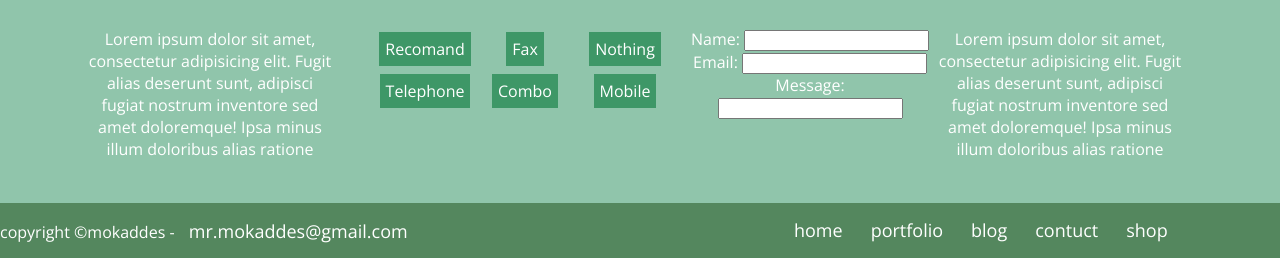
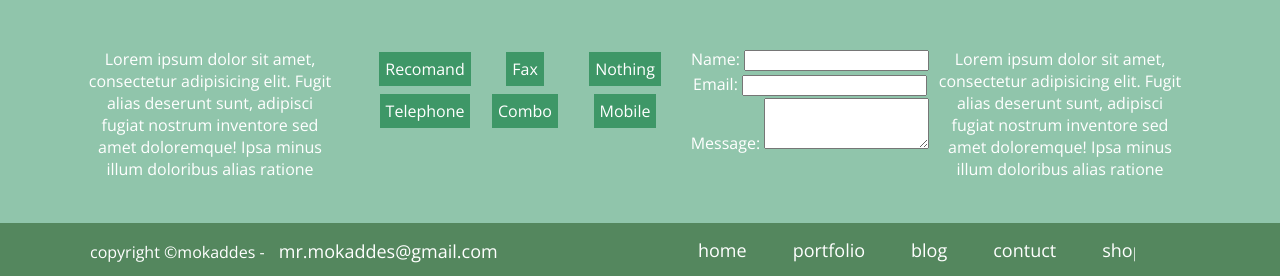
Before and after one commit to mokaddes/frebdm, a plain HTML site: page index.html in a window 1280 px wide. Shown: the part 3564-3840 px from the top of the page. Drawn offline with nearby package versions, Linux system fonts and the light colour scheme.

Commit message:
new change

```diff
--- a/css/style.css
+++ b/css/style.css
@@ -89,6 +89,9 @@ body{
 #notre .img hr{
     margin: 0;margin-top:10px;
 }
+#notre .img img:hover{
+    border: 1px solid blue;
+}
 #notre .img .socail{
     width: 150px;margin: 0;padding: 0; padding-bottom: 5px;padding-top: 5px;font-size: 22px;background-color: red;color: #fff;float: left;
 }
@@ -156,7 +159,7 @@ body{
     background-color: #fff;color:#765CA5;
 }
 #features h1{
-    text-transform: uppercase;margin: 0px;padding: 30px 0px;padding-top: 45px;
+    text-transform: uppercase;margin: 0px;padding: 30px 0px;padding-top: 65px;
 }
 #prtfolio .menubar{
      padding: 0; margin:0;height: 50px;width: 500px;margin: 0 auto;margin-bottom: 40px;
@@ -249,16 +252,16 @@ prtfolio .menubar ul{
     float: left; list-style: none;
 }
 #footer .right{
-    width: 500px;margin: 0 auto;
+    width: 500px;
 }
 #footer .right ul{
-    width: 500px;margin: 0;padding: 0;
+    width: 500px;margin: 0;
 }
 #footer .left{
-    width: 500px;margin: 0 auto;
+    width: 500px;
 }
 #footer .right ul li a{
-    text-decoration: none; font-size: 18px;line-height: 55px;color: #fff;
+    text-decoration: none; font-size: 18px;line-height: 55px;color: #fff;padding: 15px 23px;
 }
 #footer .left a{
     text-decoration: none; font-size: 18px;margin-left: 10px;color: #fff;
@@ -272,3 +275,9 @@ prtfolio .menubar ul{
 h1{
     padding-top: 50px;
 }
+#footer .foot{
+    width: 1100px; margin: 0 auto;
+}
+.contact input{
+    margin-bottom:2px;
+}
--- a/index.html
+++ b/index.html
@@ -55,6 +55,7 @@
             <p><strong>3.</strong>Lorem ipsum dolor sit amet, consectetur adipisicing elit. Sint sit, numquam! Placeat earum nisi laudantium ad .</p>
             </div>
             <hr>
+            <!-- notre .. 3 images and their ditals with fontawsome -->
             <div id="notre">
            <h1>Notre Equipe</h1>
             <div class="images">
@@ -84,6 +85,7 @@
             </div>
             </div>
         </div>
+        <!-- feature;  -->
         <div id="features">
            <h1>our features</h1>
             <div class="top">
@@ -108,11 +110,13 @@
                 </div>
             </div>
         </div>
+        <!-- slider -->
         <div id="outerbox">
             <div id="slider">
                     <img src="images/9.png" alt="">
             </div>
         </div>
+        <!-- html for portflio; here stay a menubar , 9 images-->
         <div id="prtfolio">
             <h1>portfolio</h1>
             <div class="color">
@@ -144,6 +148,7 @@
                 <img src="images/19.png" alt="" class="animated 1 fadeInUp">
             </div>
         </div>
+        <!-- contact ; about me , having tags-->
         <div id="contact">
             <ul class="ul">
                 <li class="snippet">
@@ -166,7 +171,7 @@
                     <form>
                         Name:   <input type="text" class="name"><br>
                    Email: <input type="email" class="email"><br>
-                   Message: <input type="text" class="message">
+                   Message: <textarea name="" id="" cols="18" rows="3"></textarea>
                     </form>
                 </li>
                 <li class="tweeter">
@@ -176,7 +181,8 @@
             </ul>
         </div>
         <div id="footer">
-            <div class="left">
+            <div class="foot">
+                <div class="left">
                 <p>copyright &copy;mokaddes  - <a href="">mr.mokaddes@gmail.com</a></p>
             </div>
             <div class="right">
@@ -189,6 +195,7 @@
                     </ul>
             </div>
         </div>
+            </div>
     </div>
 </body>
 </html>
```
